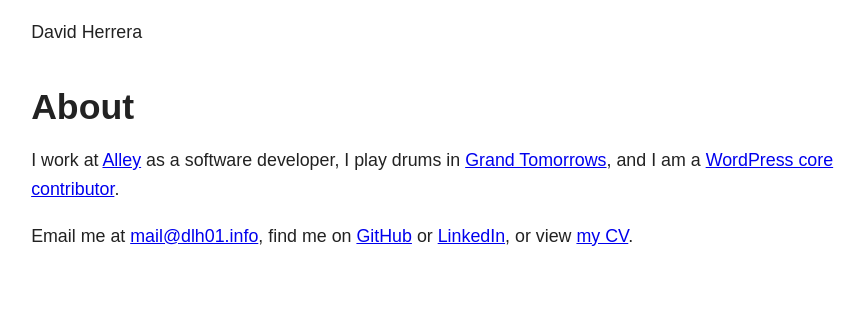
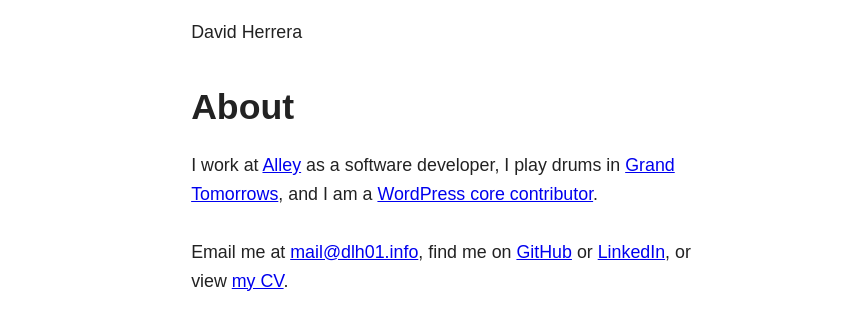
Before and after one commit to dlh01/dlh01.github.io, a Jekyll site: the page built from index.html, in a window 1280 px wide. Shown: the top 330 px of the page, without its empty margins (190-1054 px from the left). Built offline with Jekyll 4.4.1, drawn with Linux system fonts in a browser that asks for light colours.

Commit message:
Update spacing

```diff
--- a/_includes/head.html
+++ b/_includes/head.html
@@ -30,10 +30,15 @@
 			margin: 46.691px 0 17.835px;
 		}
 
-		@media (min-width: 837.736px) {
+		p {
+			margin-block-start: 1.618em;
+			margin-block-end: 1.618em;
+		}
+
+		@media (min-width: 517.753px) {
 			body {
 				margin: 0 auto;
-				max-width: 837.736px;
+				max-width: 517.753px;
 			}
 		}
 	</style>
```
